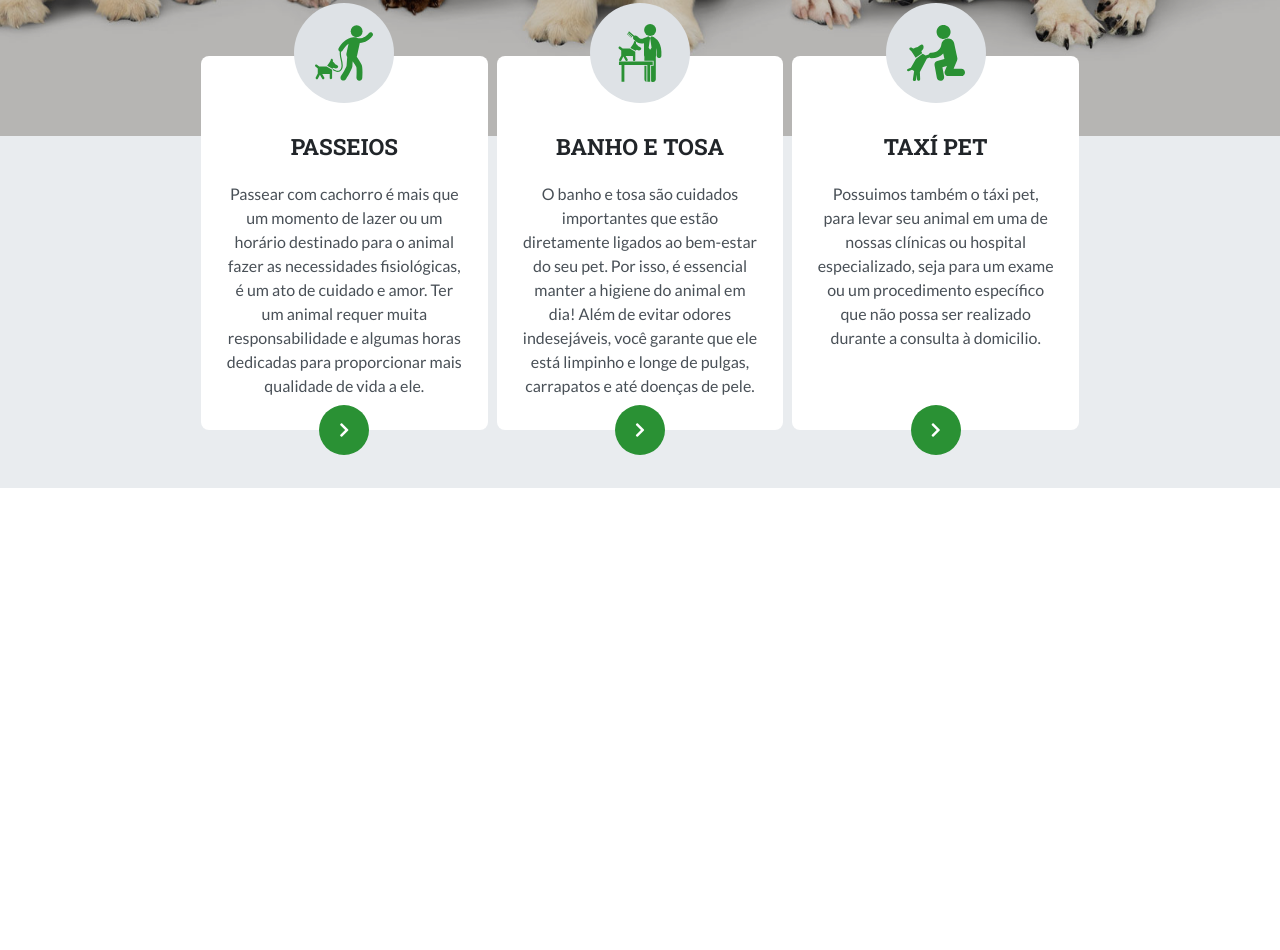
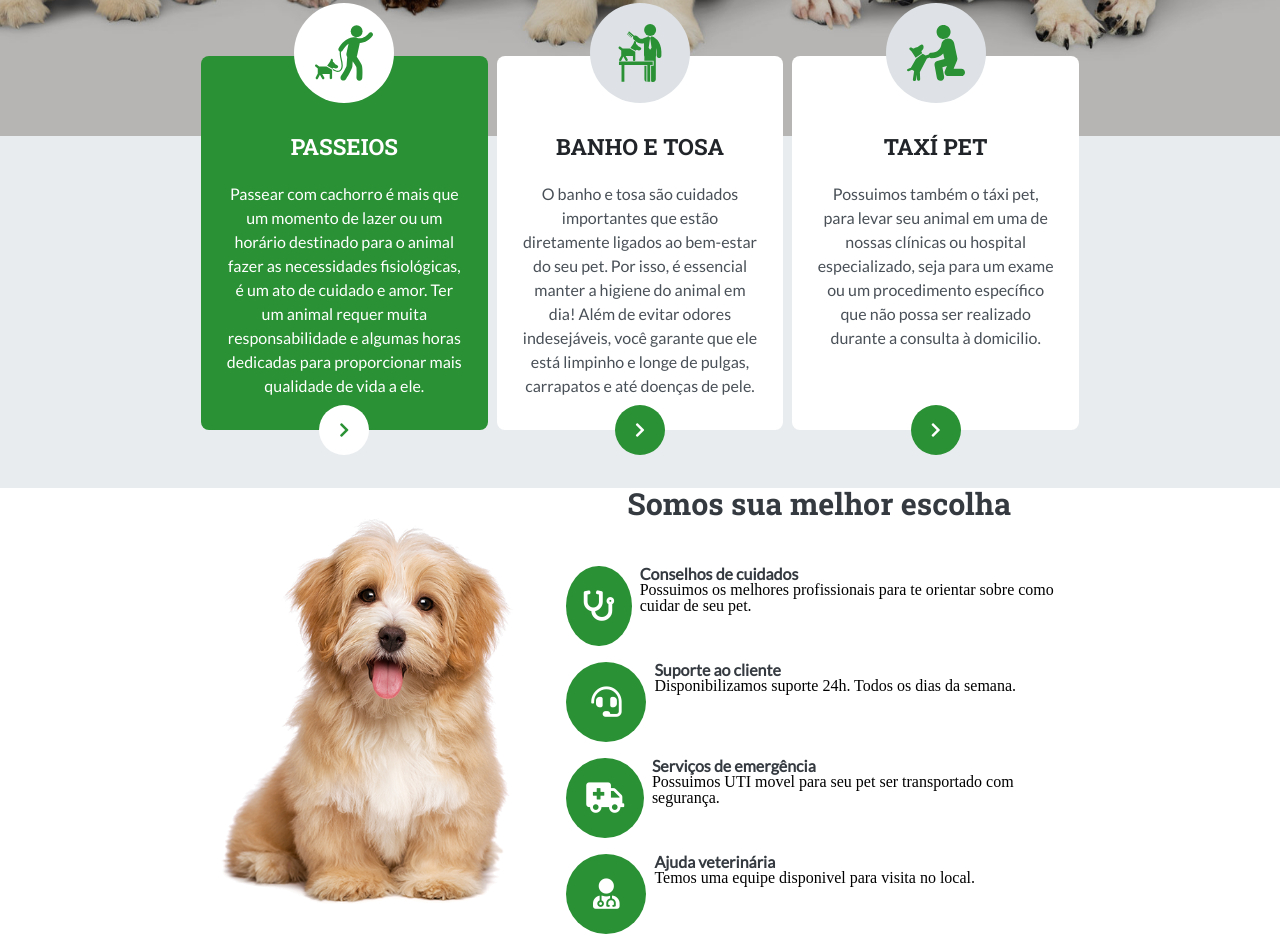
Before and after one commit to AdinaelSantos/Cuidar_Pet, a website: page index.html in a window 1280 px wide. Shown: the part 764-1714 px from the top of the page. Before the commit the page ends 1252 px from the top, so only its background shows below. Drawn offline with nearby package versions, Linux system fonts and the light colour scheme.

Commit message:
criando seção infor

```diff
--- a/assets/js/script.js
+++ b/assets/js/script.js
@@ -1,8 +1,19 @@
-const sCardArticle = document.querySelector('.s-cards');
-const sCardFilho = sCardArticle.firstElementChild;
+/*
+    Este evento adiciona ou remove o atributo 'id' ao s-card-article.
+    mouseenter: ao entrar no s-card-article remove o 'id='diamnic-card'.
+    mouseout: ao sair do s-card-article adiciona o 'id='diamnic-card'
+*/
 
-console.log(sCardArticle);
+const sCardArticle = document.querySelectorAll('.s-cards-article');
 
-///sCardArticle.addEventListiner('mousehover', function(){
+for(let i=0;i<sCardArticle.length;i++){
+    sCardArticle[i].addEventListener('mouseenter', ()=>{
+            sCardArticle[0].removeAttribute('id');
 
-///})
+    })
+}
+for(let i=0;i<sCardArticle.length;i++){
+    sCardArticle[i].addEventListener('mouseout', ()=>{
+        sCardArticle[0].setAttribute('id', 'diamnic-card');
+    })
+}
--- a/index.html
+++ b/index.html
@@ -77,7 +77,7 @@
       </section>
       <div class="s-conteiner-card">
         <section class="s-cards">
-            <article class="s-cards-article">
+            <article class="s-cards-article" id="diamnic-card">
               <div class="s-card-icon">
                 <svg class="icon-svg" xmlns="http://www.w3.org/2000/svg" viewBox="0 0 98.414 98.414">
                   <g>
@@ -188,6 +188,46 @@
             </article>
         </section>
       </div>
+      <section class="t-infor-suport">
+        <div class="t-infor">
+          <div class="t-infor-img">
+            <img src="/assets/img/cachorro-com-fundo-transparente.png" alt="Cachorro">
+          </div>
+          <div class="t-infor-article">
+            <h2>Somos sua melhor escolha</h2>
+           <div class="t-article-container">
+            <article class="t-article"> <!--adicionar a imagem dinamicamente atraves do affter ou biffore-->
+              <div class="img fas fa-stethoscope"></div>
+              <div class="info">
+                <h3>Conselhos de cuidados</h3>
+              <p>Possuimos os melhores profissionais para te orientar sobre como cuidar de seu pet.</p>
+              </div>
+            </article>
+            <article class="t-article">
+              <div class="img fas fa-headset"></div>
+              <div class="info">
+                <h3>Suporte ao cliente</h3>
+                <p>Disponibilizamos suporte 24h. Todos os dias da semana.</p>
+              </div>
+            </article>
+            <article class="t-article">
+              <div class="img fas fa-ambulance"></div>
+              <div class="info">
+                <h3>Serviços de emergência</h3>
+                <p>Possuimos UTI movel para seu pet ser transportado com segurança.</p>
+              </div>
+            </article>
+            <article class="t-article">
+              <div class="img fas fa-user-md"></div>
+              <div class="info">
+                <h3>Ajuda veterinária</h3>
+                <p>Temos uma equipe disponivel para visita no local.</p>
+              </div>
+            </article>
+           </div>
+          </div>
+        </div>
+      </section>
     </main>
     <!-- Optional JavaScript -->
     <!-- jQuery first, then Popper.js, then Bootstrap JS -->
--- a/sass/abstracts/_variables.scss
+++ b/sass/abstracts/_variables.scss
@@ -8,6 +8,7 @@ $fontSize_1: 25px;
 $fontSize_2: .9rem; /// icons, links
 $fontSize_3: 1rem;   ///textos 1
 $fontSize_4: 1.4rem; ///subtitles
+$fontSize_5: 1.9rem; ///subtitles
 $fontSize_6: 3rem;   ///display
 $fontSize_7: 4rem;   ///display
 $fontSize_8: 4.7rem; ///display
--- a/sass/componentes/_cards.scss
+++ b/sass/componentes/_cards.scss
@@ -54,6 +54,7 @@
     }
         &:hover{
             background-color: $colorPrimary;
+            cursor: pointer;
             .s-card-title, .s-paragraph{
                  color: white
             }
@@ -65,19 +66,19 @@
                 transform: translateX(1rem);
             }
         }
+
 }
-
 //// classe adicionada ou retirada dinamicamente ao passar o mouse nos cards.
-    ///#diamnic-card{
-    ///    background-color: $colorPrimary;
-    ///    .s-card-title, .s-paragraph{
-    ///        color: white
-    ///   }
-    ///   .s-card-icon,.s-card-link{
-    ///    background-color: white;
-    ///}
-    ///.s-card-link{
-    ///    color: $colorPrimary;
-    ///    transform: translateX(0);
-    ///}
-    ///}
+    #diamnic-card{
+        background-color: $colorPrimary;
+        .s-card-title, .s-paragraph{
+            color: white
+       }
+       .s-card-icon,.s-card-link{
+        background-color: white;
+    }
+    .s-card-link{
+        color: $colorPrimary;
+        transform: translateX(0);
+    }
+    }
--- /dev/null
+++ b/sass/layout/infor-suport.scss
@@ -0,0 +1,60 @@
+.t-infor-suport{
+    width: 100%;
+    height: auto;
+    background-color: $white;
+}
+.t-infor{
+    @include blockSize_1;
+    @include centralizar_column;
+    .t-infor-img{
+
+        img{
+            top: 100px;
+            width: 100%;
+            height: 100%;
+        }
+    }
+    .t-infor-img, .t-infor-article{
+        width:100%;
+        max-width: 400px;
+    }
+    @media screen and (min-width:1024px){
+        @include blockSize_2;
+        flex-direction: row;
+        justify-content: space-between;
+        .t-infor-img{
+            max-width:40%;
+        }
+        .t-infor-article{
+            max-width: 100%;
+        }
+
+    }
+
+}
+.t-infor-article{
+    h2{
+        @include styleFont($titulos, $fontSize_5, bolder, $gray-800);
+        text-align: center;
+        padding-bottom: 2rem;
+    }
+}
+.t-article-container{
+   .t-article{
+       margin: 1rem;
+       display: flex;
+       .img{
+          @include centralizar;
+           @include circle(80px,80px);
+           background-color: $colorPrimary;
+           @include icon(0, 0, $fontSize_5, $white);
+       }
+       .info{
+           margin-left: .5rem;
+           h3{
+            @include styleFont($textos, $fontSize_3, bold, $gray-800);
+           }
+       }
+   }
+}
+///$margin, $padding, $fontSize, $fontColor
--- a/sass/layout/main.scss
+++ b/sass/layout/main.scss
@@ -1,2 +1,3 @@
 @import "header";
 @import "s-cards";
+@import "infor-suport";
```
Also changed, not shown: assets/css/main.css, assets/img/about-1.jpg (deleted), assets/img/cachorro-com-fundo-transparente.png (added), 1 other file. Lines whose indentation alone changed are shown as unchanged.
